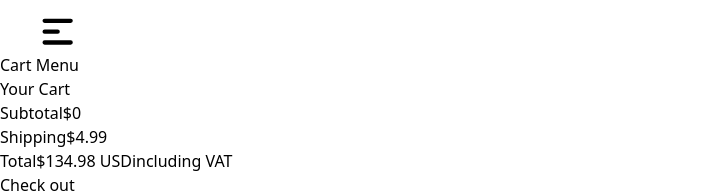
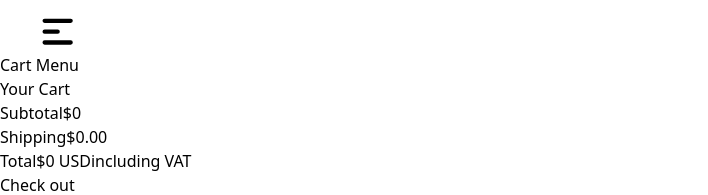
Before and after one commit to lucassavioli/react-ecommerce, a React (Vite) app: page /cart in a window 1280 px wide. Shown: the part 4020-4215 px from the top of the page, without its empty margins (0-708 px from the left). Built offline with nearby package versions, Linux system fonts and the light colour scheme.

Commit message:
Added total value in shopping cart and title of product

```diff
--- a/src/components/Cart/CartItem.jsx
+++ b/src/components/Cart/CartItem.jsx
@@ -1,8 +1,10 @@
+import { Link } from "react-router-dom";
+
 export default function CartItem({ item, onIncrease, onDecrease, onDelete }) {
     return (
         <div class="flex flex-wrap gap-x-4 overflow-hidden rounded-lg border sm:gap-y-4 lg:gap-6">
-            <a
-              href="#"
+            <Link
+              to={`/products/${item.id}`}
               class="group relative block h-48 w-32 overflow-hidden bg-gray-100 sm:h-56 sm:w-40"
             >
               <img
@@ -11,16 +13,13 @@ export default function CartItem({ item, onIncrease, onDecrease, onDelete }) {
                 alt="Photo by Thái An"
                 class="h-full w-full object-cover object-center transition duration-200 group-hover:scale-110"
               />
-            </a>
+            </Link>
 
             <div class="flex flex-1 flex-col justify-between py-4">
               <div>
-                <a
-                  href="#"
-                  class="mb-1 inline-block text-lg font-bold text-gray-800 transition duration-100 hover:text-gray-500 lg:text-xl"
-                >
-                  {item.name}
-                </a>
+              <Link to={`/products/${item.id}`} class="mb-1 inline-block text-lg font-bold text-gray-800 transition duration-100 hover:text-gray-500 lg:text-xl">
+                {item.title}
+              </Link>
 
                 <span class="block text-gray-500">Size: S</span>
                 <span class="block text-gray-500">Color: White</span>
--- a/src/pages/Cart.jsx
+++ b/src/pages/Cart.jsx
@@ -36,7 +36,7 @@ export default function Cart() {
 
               <div class="flex justify-between gap-4 text-gray-500">
                 <span>Shipping</span>
-                <span>$4.99</span>
+                <span>$0.00</span>
               </div>
             </div>
 
@@ -45,7 +45,7 @@ export default function Cart() {
                 <span class="text-lg font-bold">Total</span>
 
                 <span class="flex flex-col items-end">
-                  <span class="text-lg font-bold">$134.98 USD</span>
+                  <span class="text-lg font-bold">${cartCtx.totalAmount} USD</span>
                   <span class="text-sm text-gray-500">including VAT</span>
                 </span>
               </div>
```
